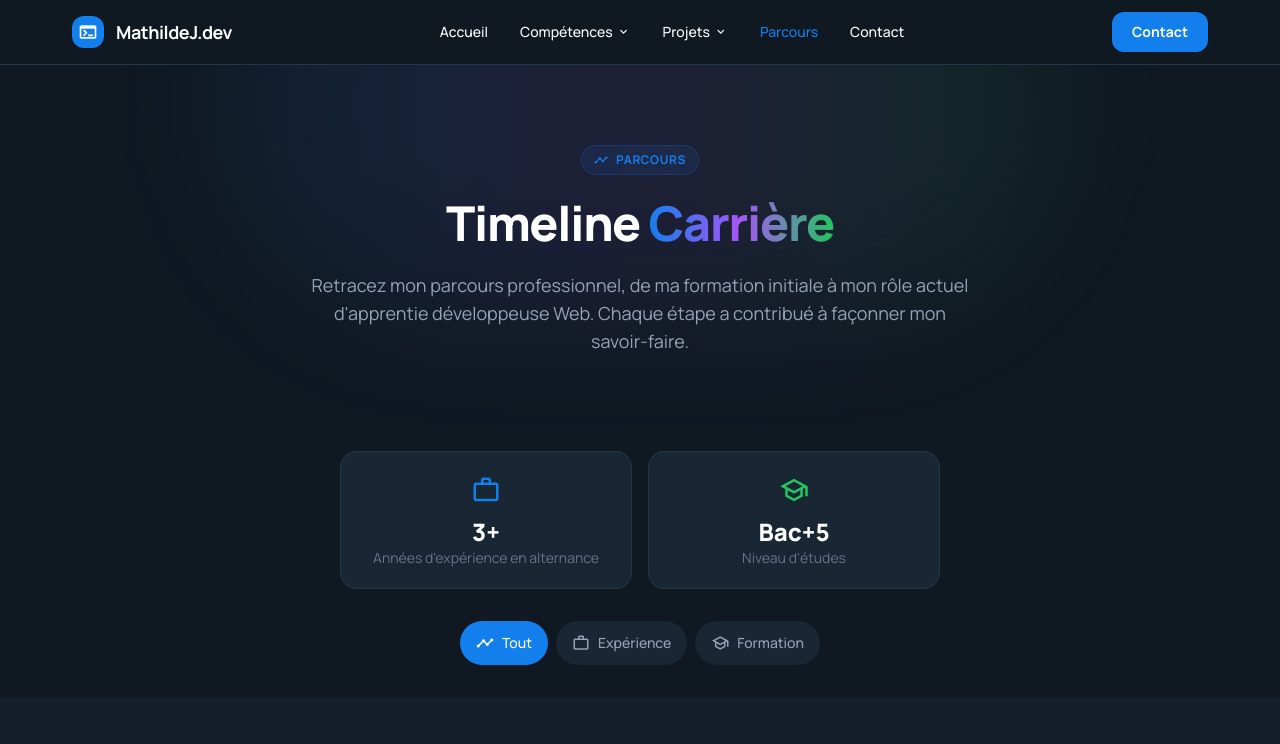
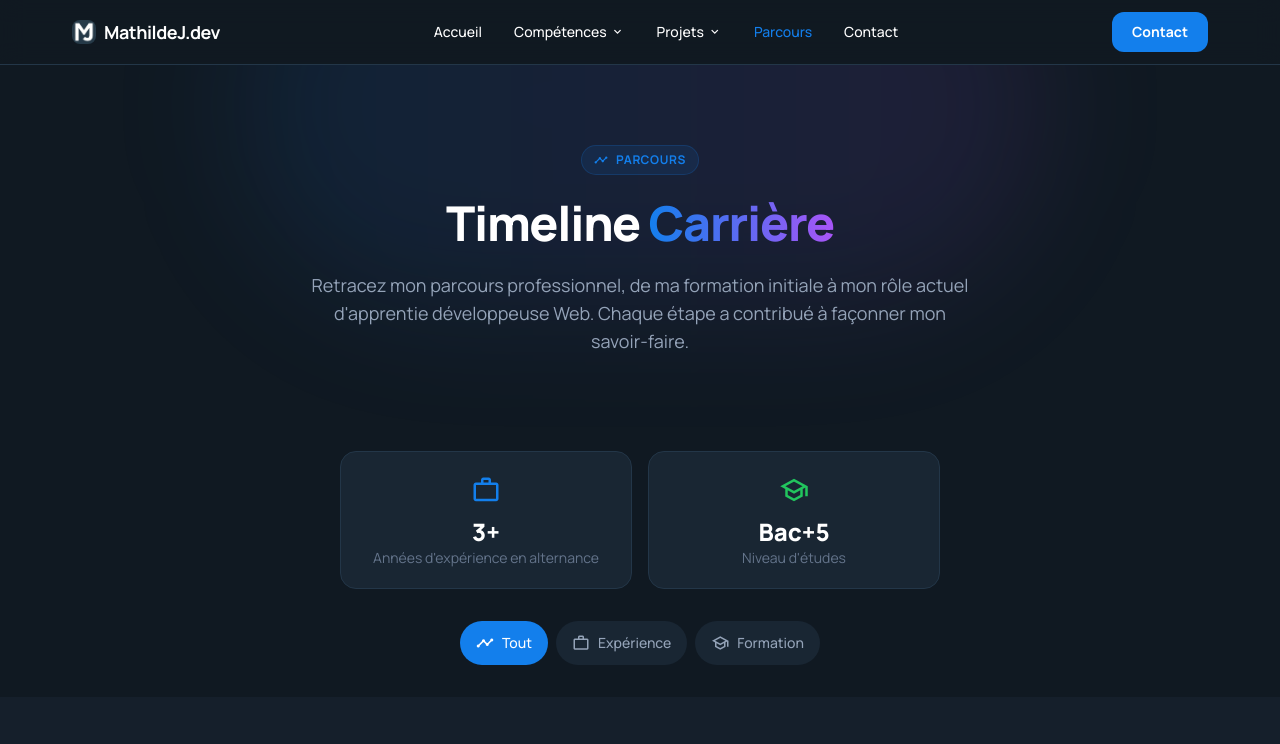
Before and after one commit to MathildeJNL/MathildeJ, an Angular app in the folder portfolio-mathilde/: page /timeline in a window 1280 px wide. Shown: the top 744 px of the page. Built offline with nearby package versions, Linux system fonts and the light colour scheme.

Commit message:
feat: Add logo to the navbar and adjust colors for consistency

```diff
--- a/portfolio-mathilde/src/app/pages/career-timeline/career-timeline.component.html
+++ b/portfolio-mathilde/src/app/pages/career-timeline/career-timeline.component.html
@@ -1,7 +1,7 @@
 <!-- Hero Section -->
 <section class="relative pt-12 pb-16 md:pt-20 md:pb-24 px-4 md:px-8 overflow-hidden">
   <!-- Background -->
-  <div class="absolute top-0 left-1/2 -translate-x-1/2 -mt-40 w-[800px] h-[400px] rounded-full bg-gradient-to-r from-primary/10 via-purple-500/10 to-green-500/10 blur-3xl -z-10 pointer-events-none"></div>
+  <div class="absolute top-0 left-1/2 -translate-x-1/2 -mt-40 w-[800px] h-[400px] rounded-full bg-gradient-to-r from-primary/10 to-purple-500/10 blur-3xl -z-10 pointer-events-none"></div>
 
   <div class="max-w-[1000px] mx-auto text-center">
     <div class="inline-flex items-center gap-2 px-3 py-1 rounded-full bg-primary/10 border border-primary/20 w-fit mx-auto mb-6">
@@ -10,7 +10,7 @@
     </div>
 
     <h1 class="text-4xl md:text-5xl font-black leading-tight tracking-tight mb-6">
-      Timeline <span class="text-transparent bg-clip-text bg-gradient-to-r from-primary via-purple-500 to-green-500">Carrière</span>
+      Timeline <span class="text-transparent bg-clip-text bg-gradient-to-r from-primary to-purple-500">Carrière</span>
     </h1>
 
     <p class="text-lg text-slate-500 dark:text-slate-400 max-w-2xl mx-auto">
@@ -141,7 +141,7 @@
 <!-- CTA Section -->
 <section class="py-16 px-4 md:px-8">
   <div class="max-w-[800px] mx-auto text-center">
-    <div class="p-8 rounded-2xl bg-gradient-to-r from-primary/10 via-purple-500/10 to-green-500/10 border border-primary/20">
+    <div class="p-8 rounded-2xl bg-gradient-to-r from-primary/10 to-purple-500/10 border border-primary/20">
       <h2 class="text-2xl font-bold mb-4">Intéressé par mon profil ?</h2>
       <p class="text-slate-600 dark:text-slate-400 mb-6">
         Découvrez mes compétences en détail ou contactez-moi pour discuter d'opportunités.
--- a/portfolio-mathilde/src/app/pages/home/home.component.html
+++ b/portfolio-mathilde/src/app/pages/home/home.component.html
@@ -15,7 +15,7 @@
       }
 
       <h1 class="text-4xl md:text-5xl lg:text-6xl font-black leading-tight tracking-tight">
-        Bonjour, je suis <span class="text-primary">{{ name }}</span>
+        Bonjour, je suis <span class="text-transparent bg-clip-text bg-gradient-to-r from-primary to-cyan-400">{{ name }}</span>
       </h1>
 
       <h2 class="text-xl md:text-2xl font-medium text-slate-500 dark:text-slate-400 max-w-md">
--- a/portfolio-mathilde/src/app/shared/components/navbar/navbar.component.html
+++ b/portfolio-mathilde/src/app/shared/components/navbar/navbar.component.html
@@ -2,10 +2,8 @@
   <div class="max-w-[1200px] mx-auto px-4 md:px-8">
     <div class="flex h-16 items-center justify-between">
       <!-- Logo / Name -->
-      <a routerLink="/" class="flex items-center gap-3 group">
-        <div class="flex h-8 w-8 items-center justify-center rounded-lg bg-primary text-white transition-transform duration-300 group-hover:scale-110">
-          <span class="material-symbols-outlined text-xl">terminal</span>
-        </div>
+      <a routerLink="/" class="flex items-center gap-2 group">
+        <img src="assets/images/logo.png" alt="Logo" class="h-6 w-6 rounded" />
         <span class="text-lg font-bold tracking-tight transition-colors duration-200 group-hover:text-primary">{{ brandName }}</span>
       </a>
 
```
